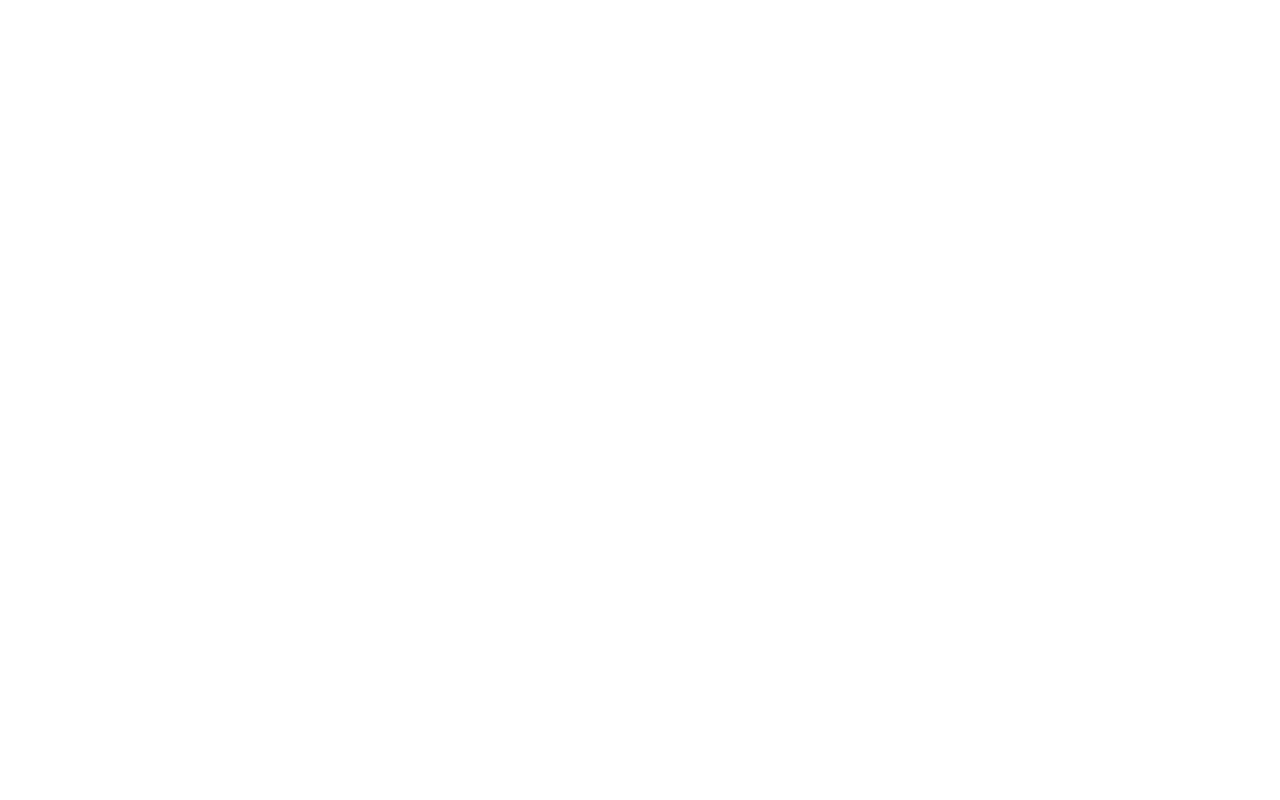
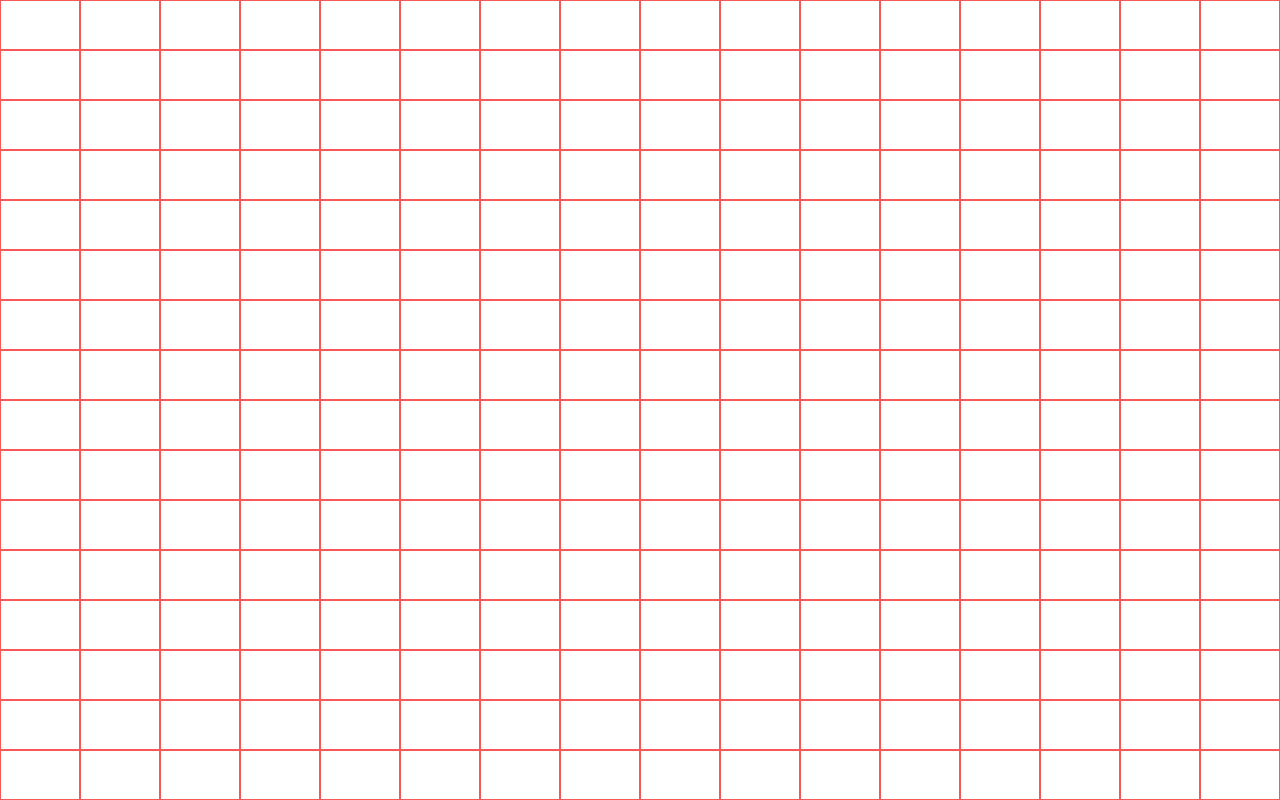
Before and after one commit to leo-peres/etch-a-sketch, a plain HTML site: page index.html in a window 1280 px wide. Drawn offline with Linux system fonts and the light colour scheme.

Commit message:
Draw a 16x16 grid when page loads

```diff
--- a/index.html
+++ b/index.html
@@ -4,7 +4,7 @@
     <meta charset="UTF-8">
     <meta name="viewport" content="width=device-width, initial-scale=1.0">
     <link rel="stylesheet" href="./style.css"></link>
-    <script href="./script.js" defer></script>
+    <script src="./script.js" defer></script>
     <title>Etch-a-Sketch</title>
 </head>
 <body>
--- a/script.js
+++ b/script.js
@@ -0,0 +1,38 @@
+const gridContainer = document.querySelector("#grid-container");
+
+const gridArray = new Array(16);
+const rowsArray = new Array(16);
+
+function createGrid(dim) {
+
+    for(let i = 0; i < dim; i++) {
+
+        const rowArray = new Array(dim);
+        gridArray[i] = rowArray;
+
+        const newRowDiv = document.createElement("div");
+        newRowDiv.classList.add("row");
+        newRowDiv.id = `row-${i+1}`;
+        rowsArray[i] = newRowDiv;
+
+        gridContainer.appendChild(newRowDiv);
+
+        for(let j = 0; j < dim; j++) {
+
+            const newCellDiv = document.createElement("div");
+            newCellDiv.classList.add("cell");
+            newCellDiv.setAttribute("row", i+1);
+            newCellDiv.setAttribute("col", j+1);
+
+            newRowDiv.appendChild(newCellDiv);
+
+            rowArray[j] = newCellDiv;
+
+        }
+
+    }
+
+}
+
+
+createGrid(16);
--- a/style.css
+++ b/style.css
@@ -0,0 +1,26 @@
+body {
+    margin: 0;
+    min-height: 100vh;
+    display: flex;
+    flex-direction: column;
+    justify-content: stretch;
+}
+
+#grid-container {
+    display: flex;
+    flex-direction: column;
+    justify-content: stretch;
+    align-items: stretch;
+    flex: auto;
+}
+
+.row {
+    flex: auto;
+    display: flex;
+    justify-content: stretch;
+}
+
+.cell {
+    border: 1px solid rgb(248, 88, 88);
+    flex: auto;
+}
```
